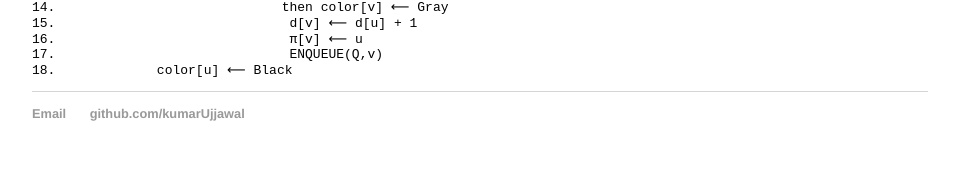
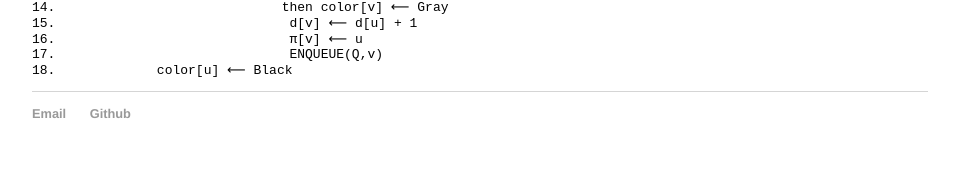
Before and after one commit to kumarUjjawal/kumarUjjawal.github.io, a Jekyll site: the page built from _posts/2019-09-13-breadth-first-search.md, in a window 1280 px wide. Shown: the part 1321-1501 px from the top of the page, without its empty margins (160-1119 px from the left). Built offline with Jekyll 4.4.1, drawn with Linux system fonts in a browser that asks for light colours.

Commit message:
update default.html

```diff
--- a/_layouts/default.html
+++ b/_layouts/default.html
@@ -24,7 +24,7 @@
   <footer>
    <ul>
    <li><a href="mailto:ujjawalpathak6@gmail.com">Email</a></li>
-   <li><a href="https://github.com/kumarUjjawal">github.com/kumarUjjawal</a></li>
+   <li><a href="https://github.com/kumarUjjawal">Github</a></li>
    </ul>
   </footer>
   </body>
```
